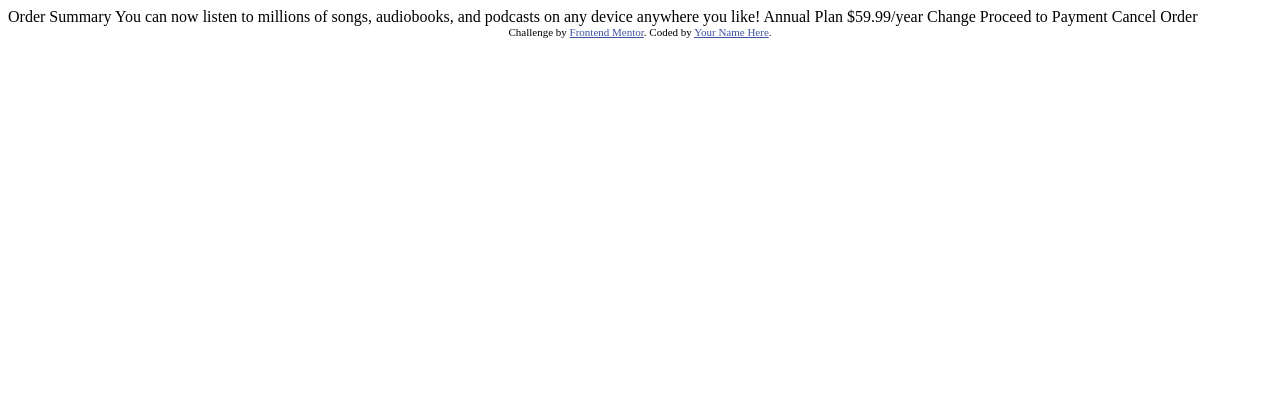
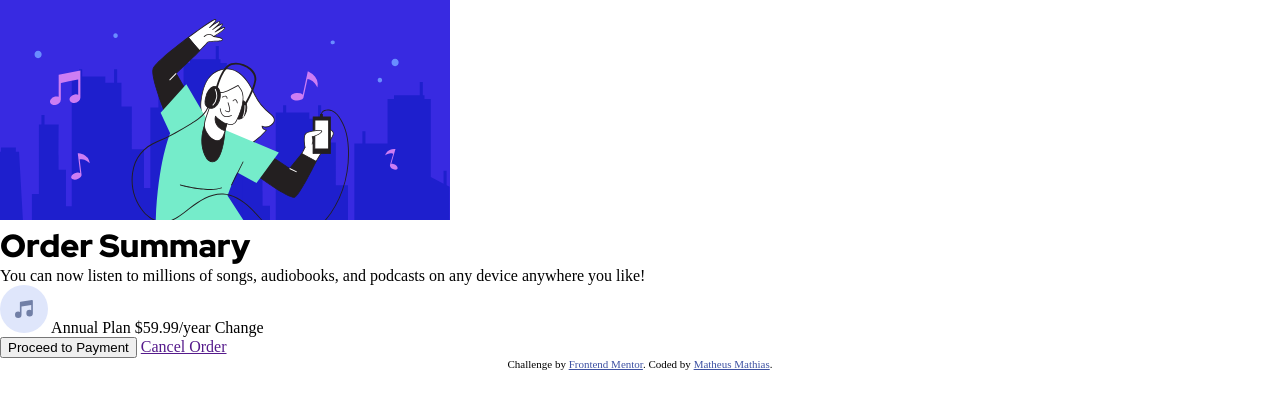
Before and after one commit to Matheu46/order-summary-component, a plain HTML site: page index.html in a window 1280 px wide. Drawn offline with Linux system fonts and the light colour scheme.

Commit message:
html e css reset

```diff
--- a/index.html
+++ b/index.html
@@ -1,37 +1,57 @@
 <!DOCTYPE html>
 <html lang="en">
+
 <head>
   <meta charset="UTF-8">
   <meta name="viewport" content="width=device-width, initial-scale=1.0"> <!-- displays site properly based on user's device -->
 
   <link rel="icon" type="image/png" sizes="32x32" href="./images/favicon-32x32.png">
+  <link rel="stylesheet" href="./style.css">
 
   <title>Frontend Mentor | Order summary card</title>
 
   <!-- Feel free to remove these styles or customise in your own stylesheet 👍 -->
   <style>
-    .attribution { font-size: 11px; text-align: center; }
-    .attribution a { color: hsl(228, 45%, 44%); }
+    .attribution {
+      font-size: 11px;
+      text-align: center;
+    }
+
+    .attribution a {
+      color: hsl(228, 45%, 44%);
+    }
   </style>
 </head>
+
 <body>
 
-  Order Summary
+  <main>
+    <div class="hero">
+      <img src="./images/illustration-hero.svg" alt="">
+    </div>
+    <h1>Order Summary</h1>
 
-  You can now listen to millions of songs, audiobooks, and podcasts on any
-  device anywhere you like!
+    <p>You can now listen to millions of songs, audiobooks, and podcasts on any
+      device anywhere you like!</p>
 
-  Annual Plan
-  $59.99/year
+    <div>
+      <img src="./images/icon-music.svg" alt="">
+      Annual Plan
+      $59.99/year
 
-  Change
+      Change
+    </div>
 
-  Proceed to Payment
-  Cancel Order
+    <button>
+      Proceed to Payment
+    </button>
+    <a href="">Cancel Order</a>
+  </main>
 
   <div class="attribution">
     Challenge by <a href="https://www.frontendmentor.io?ref=challenge" target="_blank">Frontend Mentor</a>.
-    Coded by <a href="#">Your Name Here</a>.
+    Coded by <a href="#">Matheus Mathias</a>.
   </div>
 </body>
+
 </html>
--- /dev/null
+++ b/style.css
@@ -0,0 +1,18 @@
+@import url('https://fonts.googleapis.com/css2?family=Red+Hat+Display:wght@500;700;900&display=swap');
+
+* {
+  margin: 0;
+}
+
+:root {
+  --pale-blue:  hsl(225, 100%, 94%);
+  --bright-blue:  hsl(245, 75%, 52%);
+  --very-pale-blue: hsl(225, 100%, 98%);
+  --desaturated-blue: hsl(224, 23%, 55%);
+  --dark-blue: hsl(223, 47%, 23%);
+}
+
+h1 {
+  font-family: 'Red Hat Display', sans-serif;
+  font-weight: 900;
+}
```
